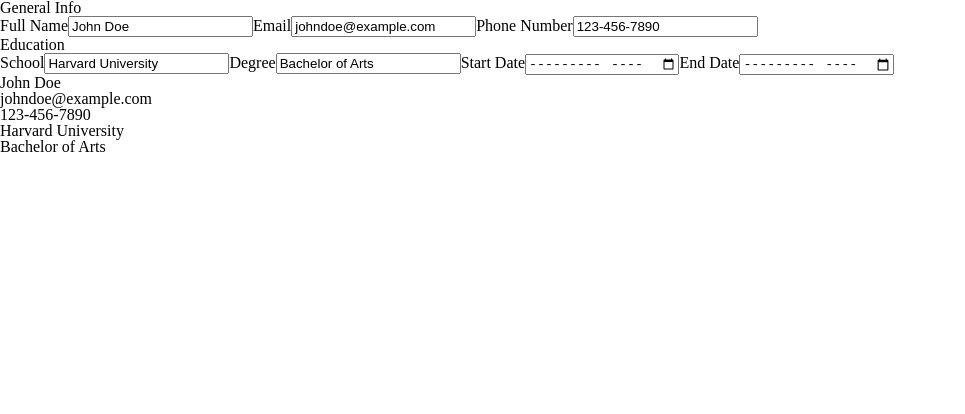
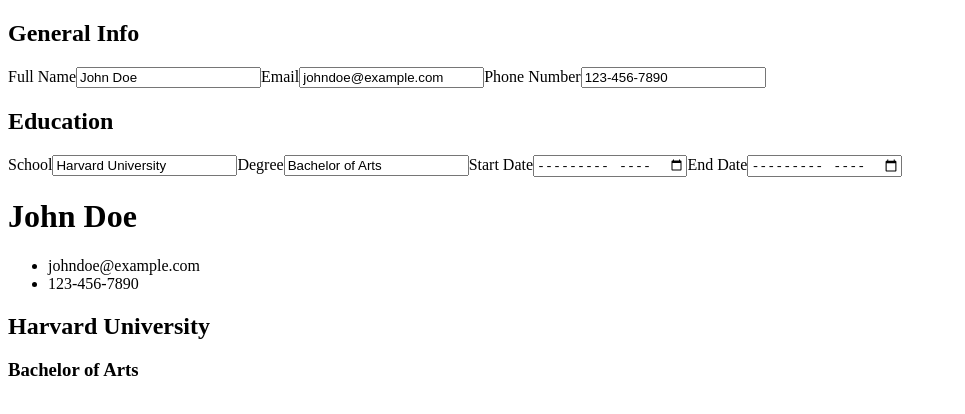
Before and after one commit to dylen400mh/cv-application, a React (Vite) app: page / in a window 1280 px wide. Shown: the top 414 px of the page, without its empty margins (0-965 px from the left). Built offline with nearby package versions, Linux system fonts and the light colour scheme.

Commit message:
Remove reset.css

```diff
--- a/src/main.jsx
+++ b/src/main.jsx
@@ -2,7 +2,6 @@
 import ReactDOM from 'react-dom/client'
 import App from './components/App.jsx'
 import './styles/index.css'
-import "./styles/reset.css"
 
 ReactDOM.createRoot(document.getElementById('root')).render(
   <React.StrictMode>
--- a/src/styles/reset.css
+++ /dev/null
@@ -1,48 +0,0 @@
-/* http://meyerweb.com/eric/tools/css/reset/
-   v2.0 | 20110126
-   License: none (public domain)
-*/
-
-html, body, div, span, applet, object, iframe,
-h1, h2, h3, h4, h5, h6, p, blockquote, pre,
-a, abbr, acronym, address, big, cite, code,
-del, dfn, em, img, ins, kbd, q, s, samp,
-small, strike, strong, sub, sup, tt, var,
-b, u, i, center,
-dl, dt, dd, ol, ul, li,
-fieldset, form, label, legend,
-table, caption, tbody, tfoot, thead, tr, th, td,
-article, aside, canvas, details, embed,
-figure, figcaption, footer, header, hgroup,
-menu, nav, output, ruby, section, summary,
-time, mark, audio, video {
-	margin: 0;
-	padding: 0;
-	border: 0;
-	font-size: 100%;
-	font: inherit;
-	vertical-align: baseline;
-}
-/* HTML5 display-role reset for older browsers */
-article, aside, details, figcaption, figure,
-footer, header, hgroup, menu, nav, section {
-	display: block;
-}
-body {
-	line-height: 1;
-}
-ol, ul {
-	list-style: none;
-}
-blockquote, q {
-	quotes: none;
-}
-blockquote:before, blockquote:after,
-q:before, q:after {
-	content: '';
-	content: none;
-}
-table {
-	border-collapse: collapse;
-	border-spacing: 0;
-}
```
